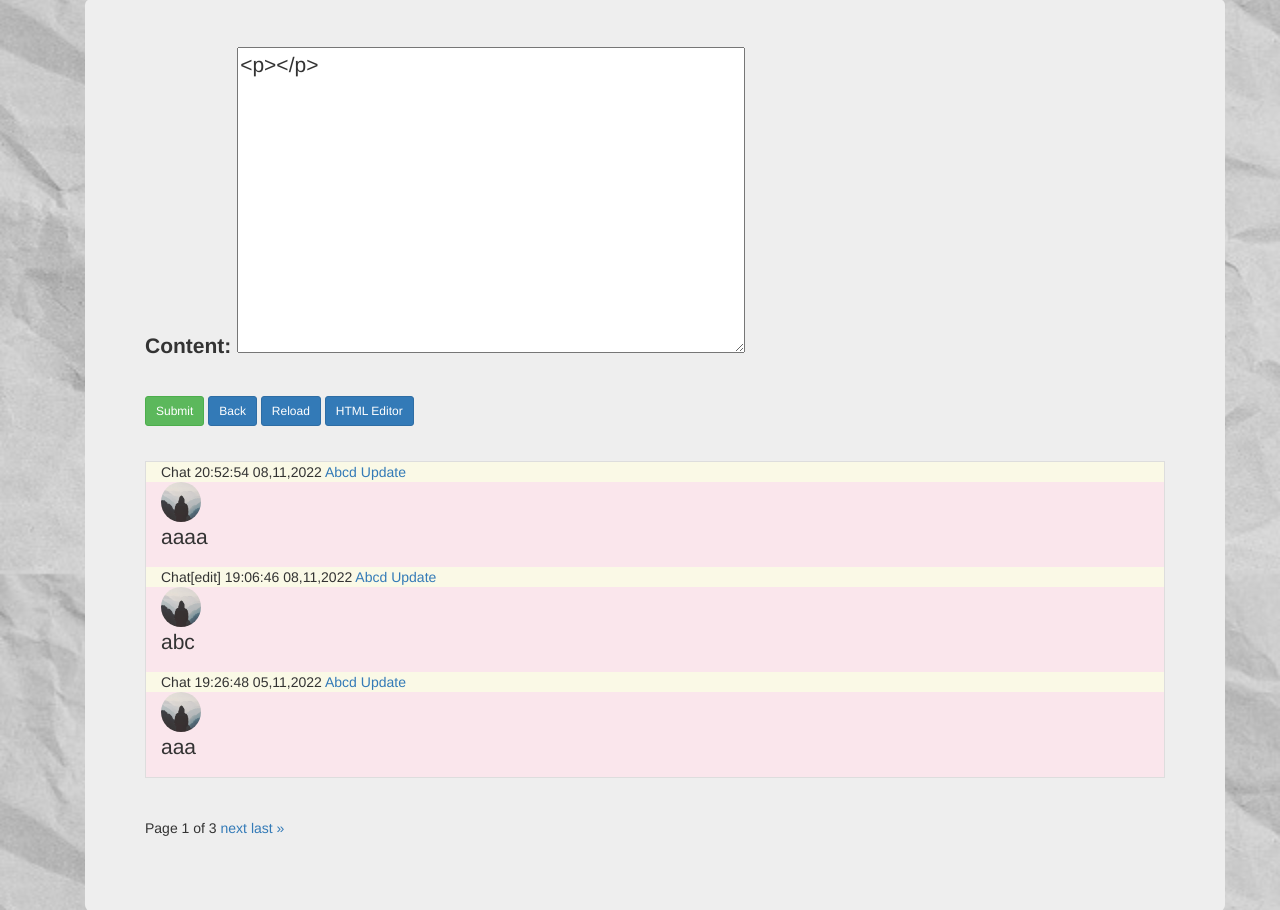
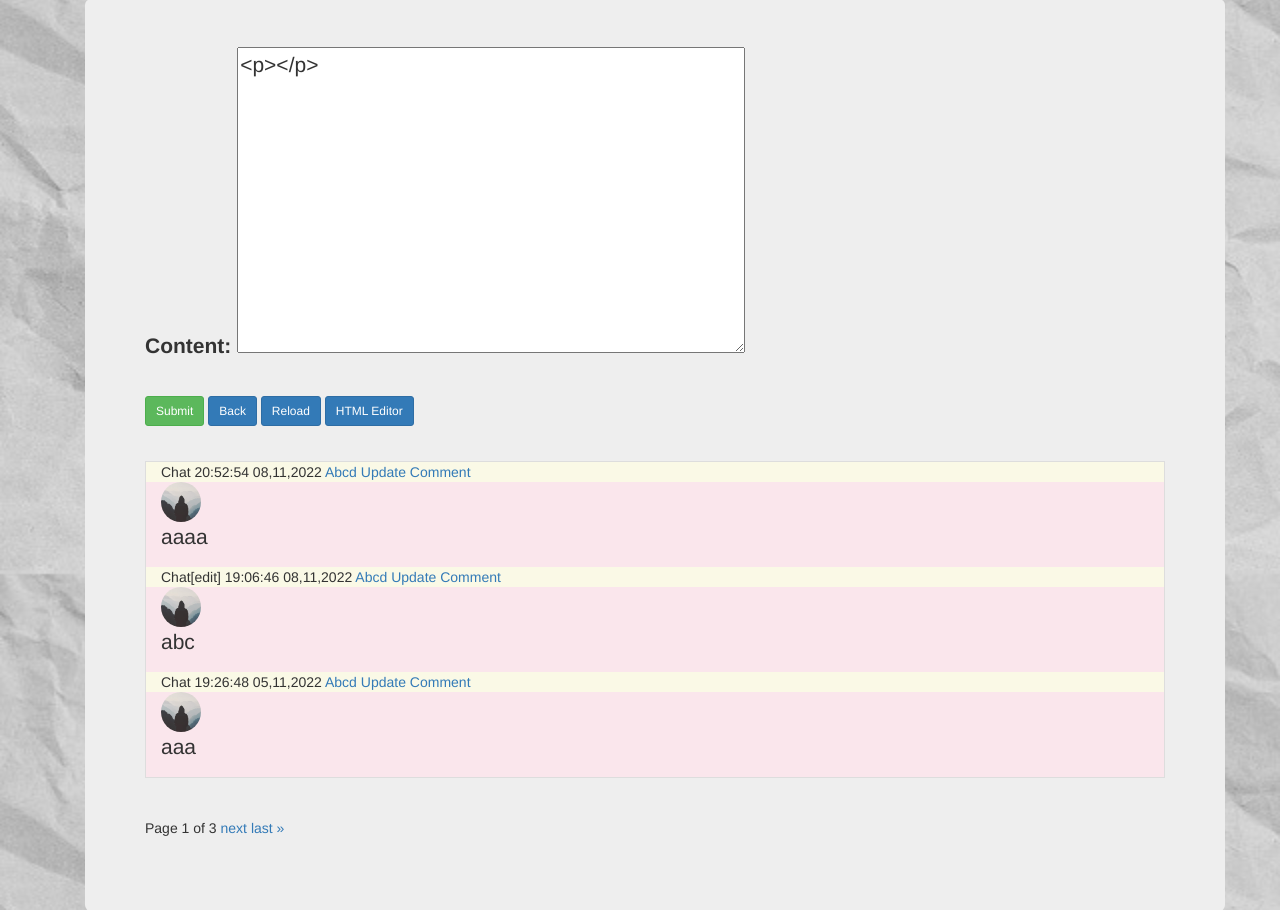
Before and after one commit to hann1010/simplechat_test, a Django app: page /chat/chat-view/ in a window 1280 px wide. Shown: the part 226-1136 px from the top of the page. Run offline with Django 3.2, Linux system fonts and the light colour scheme; a user stored in the database is signed in; data comes from the database, SQL or seed files in the repository; some libraries are stand-ins or nearby versions.

Commit message:
add ChatCommentCreateView

```diff
--- a/chat/templates/chat/chat_view.html
+++ b/chat/templates/chat/chat_view.html
@@ -99,6 +99,7 @@
 										<a class="mr-2" href="../${fields['id']||""}/user_info/">
 										${author_name||""}</a>
 										<a class="mr-2" href="../${fields['id']||""}/update/">Update</a>
+										<a class="mr-2" href="../${fields['id']||""}/comment/">Comment</a>
 									</div>
 									<div class="col-sm-12" style="background-color:rgb(250, 230, 236);">
 										<img src="../..{{MEDIA_URL}}${author_image||""}" class="img-circle
@@ -116,6 +117,7 @@
 										${dateTime||""}
 										<a class="mr-2" href="../${fields['id']||""}/user_info/">
 										${author_name||""}</a>
+										<a class="mr-2" href="../${fields['id']||""}/comment/">Comment</a>
 									</div>
 									<div class="col-sm-12" style="background-color:rgb(230, 230, 250);">
 										<img src="../..{{MEDIA_URL}}${author_image||""}" class="img-circle
```
